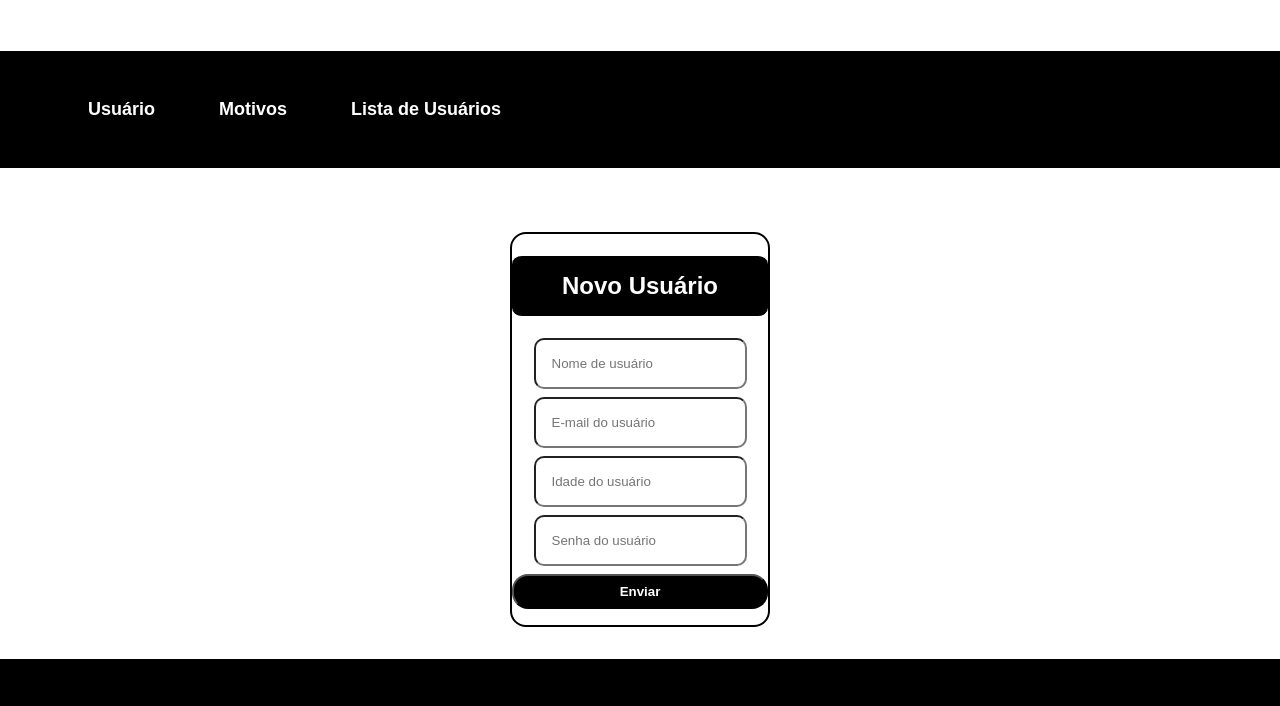
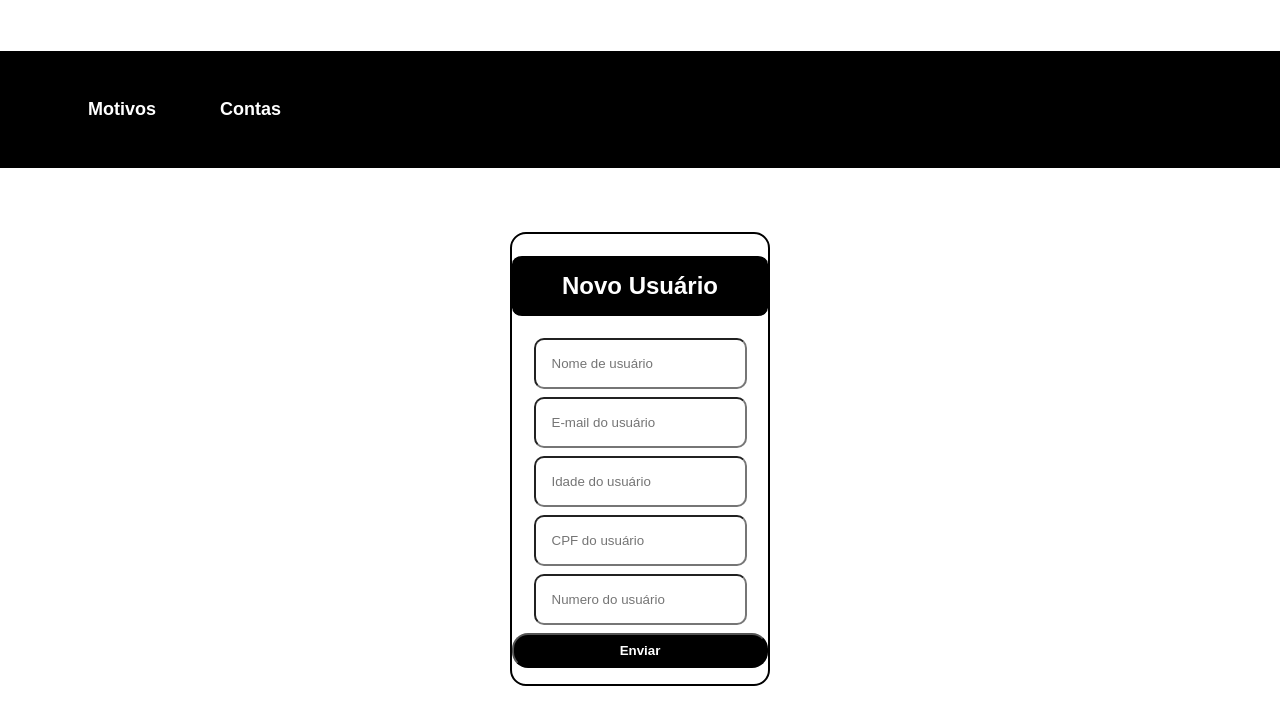
Before and after one commit to bernardohsilva/trimestral, a plain HTML site: page avalia/usuario.html in a window 1280 px wide. Shown: the part 94-800 px from the top of the page. Drawn offline with Linux system fonts and the light colour scheme.

Commit message:
Update usuario.html

```diff
--- a/avalia/usuario.html
+++ b/avalia/usuario.html
@@ -13,9 +13,8 @@
     </header>
     <nav>
         <ul>
-            <li><a href="usuario.html">Usuário</a></li>
             <li><a href="motivos.html">Motivos</a></li>
-            <li><a href="list.html">Lista de Usuários</a></li>
+            <li><a href="list.html">Contas</a></li>
         </ul>
     </nav>
     <div class="container">
@@ -29,7 +28,8 @@
             <input type="text" id="nome" placeholder="Nome de usuário">
             <input type="email" id="email" placeholder="E-mail do usuário">
             <input type="number" id="idade" placeholder="Idade do usuário">
-            <input type="password" id="senha" placeholder="Senha do usuário">
+            <input type="number" id="CPF" placeholder="CPF do usuário">
+            <input type="number" id="numero" placeholder="Numero do usuário">
             <button type="button" onclick="addUsuario()">Enviar</button>
         </div>
     </div>
```
